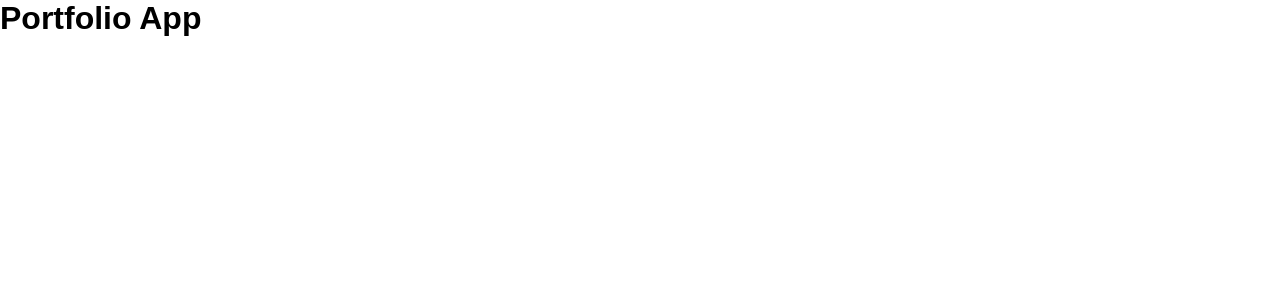
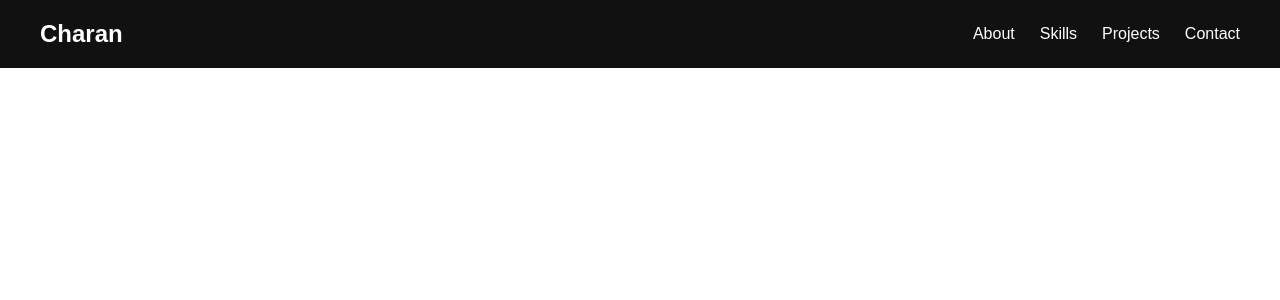
Before and after one commit to charanramagiri/portfolio, a React (Vite) app: page / in a window 1280 px wide. Shown: the top 300 px of the page. Built offline with nearby package versions, Linux system fonts and the light colour scheme.

Commit message:
nav bar created

```diff
--- a/src/App.jsx
+++ b/src/App.jsx
@@ -1,7 +1,9 @@
+import Navbar from "./components/Navbar/Navbar";
+
 function App() {
   return (
     <div>
-      <h1>Portfolio App</h1>
+      <Navbar />
     </div>
   );
 }
--- a/src/components/Navbar/Navbar.css
+++ b/src/components/Navbar/Navbar.css
@@ -0,0 +1,27 @@
+.navbar {
+  display: flex;
+  justify-content: space-between;
+  align-items: center;
+
+  padding: 20px 40px;
+  background-color: #111;
+  color: white;
+}
+.logo {
+  font-size: 24px;
+  font-weight: bold;
+}
+.nav-links {
+  list-style: none;
+  display: flex;
+  gap: 25px;
+}
+
+.nav-links li {
+  cursor: pointer;
+  font-size: 16px;
+}
+
+.nav-links li:hover {
+  color: #00adb5;
+}
--- a/src/components/Navbar/Navbar.jsx
+++ b/src/components/Navbar/Navbar.jsx
@@ -0,0 +1,18 @@
+import "./Navbar.css";
+
+function Navbar() {
+  return (
+    <nav className="navbar">
+      <h2 className="logo">Charan</h2>
+
+      <ul className="nav-links">
+        <li>About</li>
+        <li>Skills</li>
+        <li>Projects</li>
+        <li>Contact</li>
+      </ul>
+    </nav>
+  );
+}
+
+export default Navbar;
```
